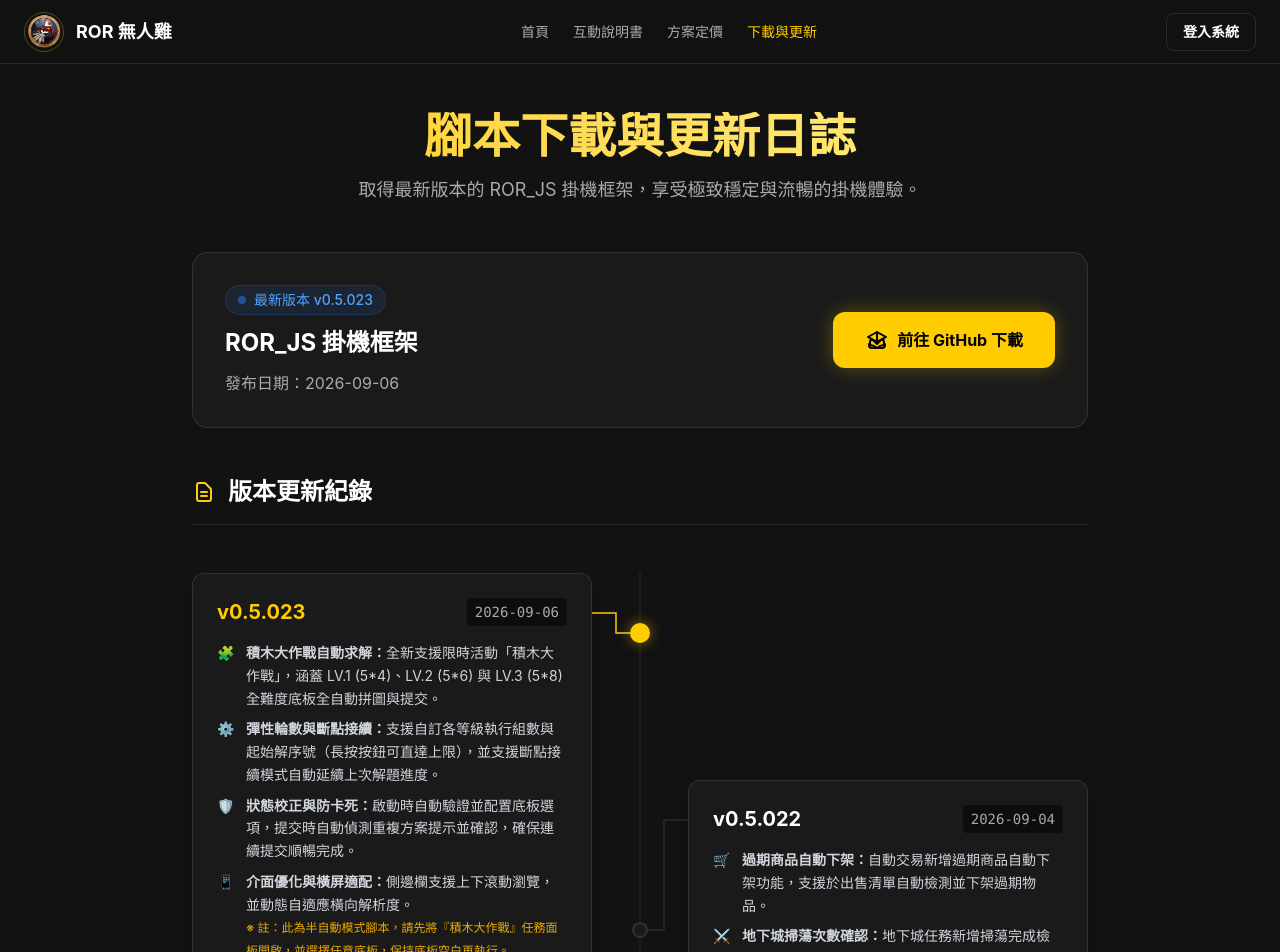
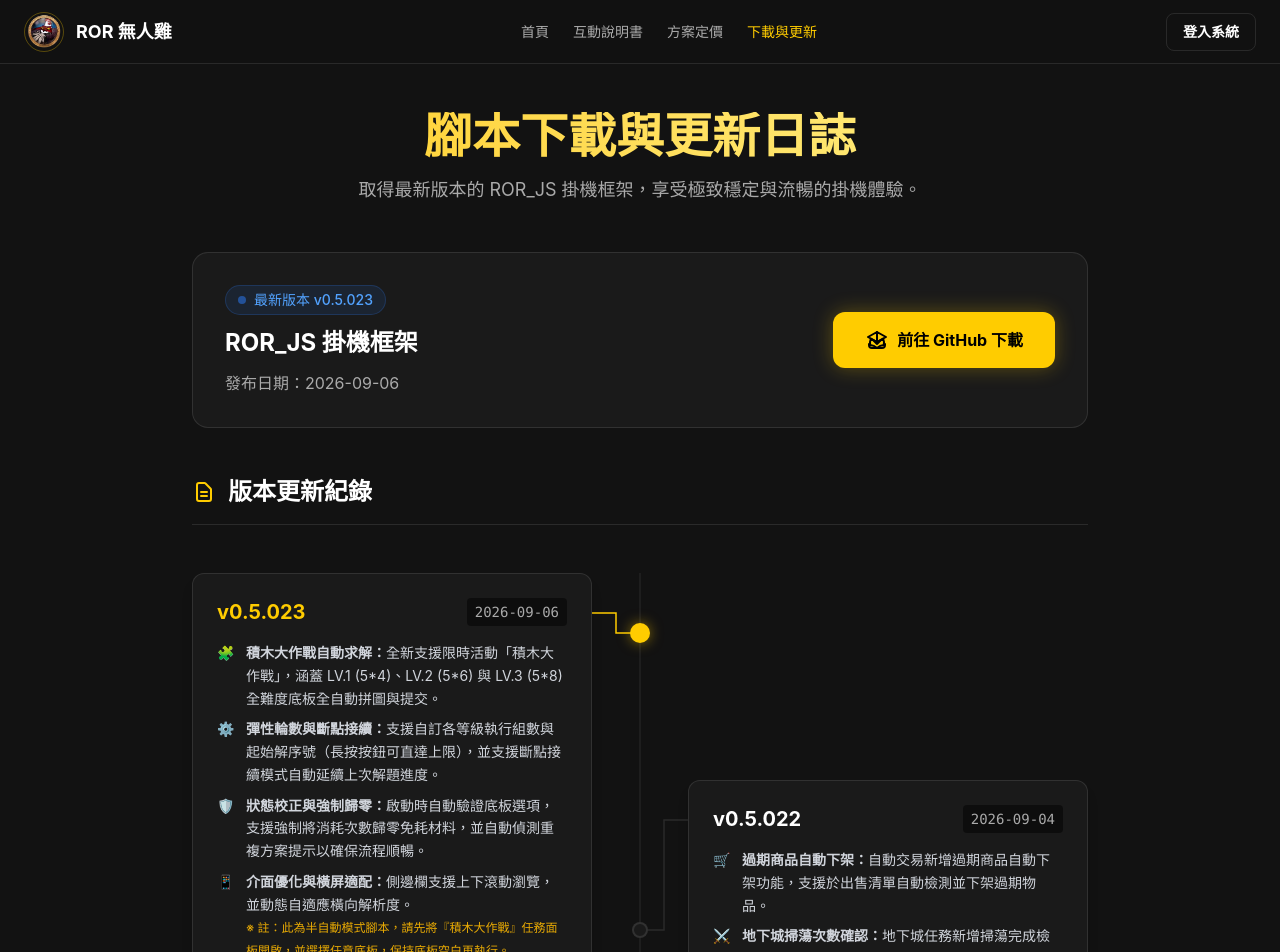
Before and after one commit to w8s3suimin/ROR_PX, a Vue app: page /download in a window 1280 px wide. Shown: the top 952 px of the page. Built offline with nearby package versions, Linux system fonts and the light colour scheme.

Commit message:
Update v0.5.023 release notes with zero-cost feature

```diff
--- a/src/views/Download.vue
+++ b/src/views/Download.vue
@@ -146,7 +146,7 @@ const patches = ref([
     features: [
       { icon: '🧩', color: 'text-yellow-400', desc: '<strong>積木大作戰自動求解：</strong>全新支援限時活動「積木大作戰」，涵蓋 LV.1 (5*4)、LV.2 (5*6) 與 LV.3 (5*8) 全難度底板全自動拼圖與提交。' },
       { icon: '⚙️', color: 'text-blue-400', desc: '<strong>彈性輪數與斷點接續：</strong>支援自訂各等級執行組數與起始解序號（長按按鈕可直達上限），並支援斷點接續模式自動延續上次解題進度。' },
-      { icon: '🛡️', color: 'text-green-400', desc: '<strong>狀態校正與防卡死：</strong>啟動時自動驗證並配置底板選項，提交時自動偵測重複方案提示並確認，確保連續提交順暢完成。' },
+      { icon: '🛡️', color: 'text-green-400', desc: '<strong>狀態校正與強制歸零：</strong>啟動時自動驗證底板選項，支援強制將消耗次數歸零免耗材料，並自動偵測重複方案提示以確保流程順暢。' },
       { icon: '📱', color: 'text-gray-400', desc: '<strong>介面優化與橫屏適配：</strong>側邊欄支援上下滾動瀏覽，並動態自適應橫向解析度。<br><span class="text-xs text-amber-400/90 font-medium">※ 註：此為半自動模式腳本，請先將『積木大作戰』任務面板開啟，並選擇任意底板，保持底板空白再執行。</span>' }
     ]
   },
```
